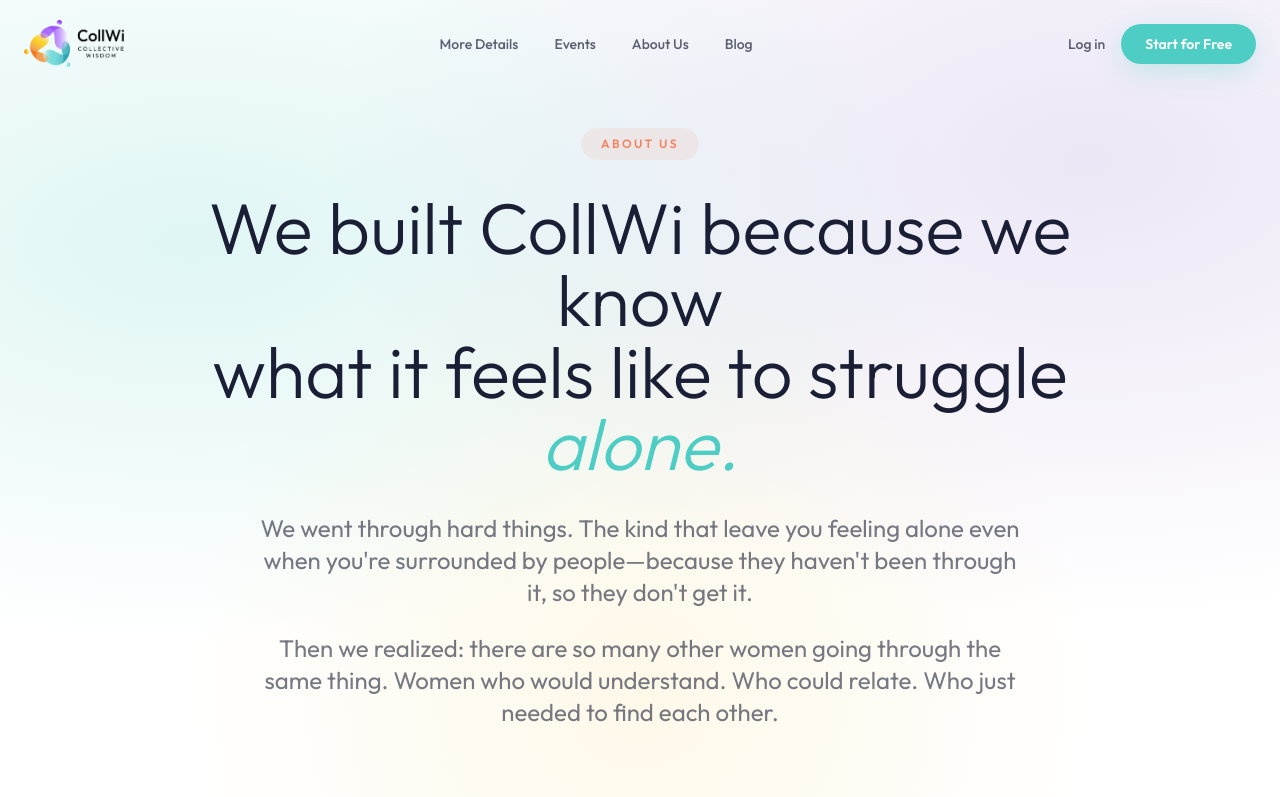
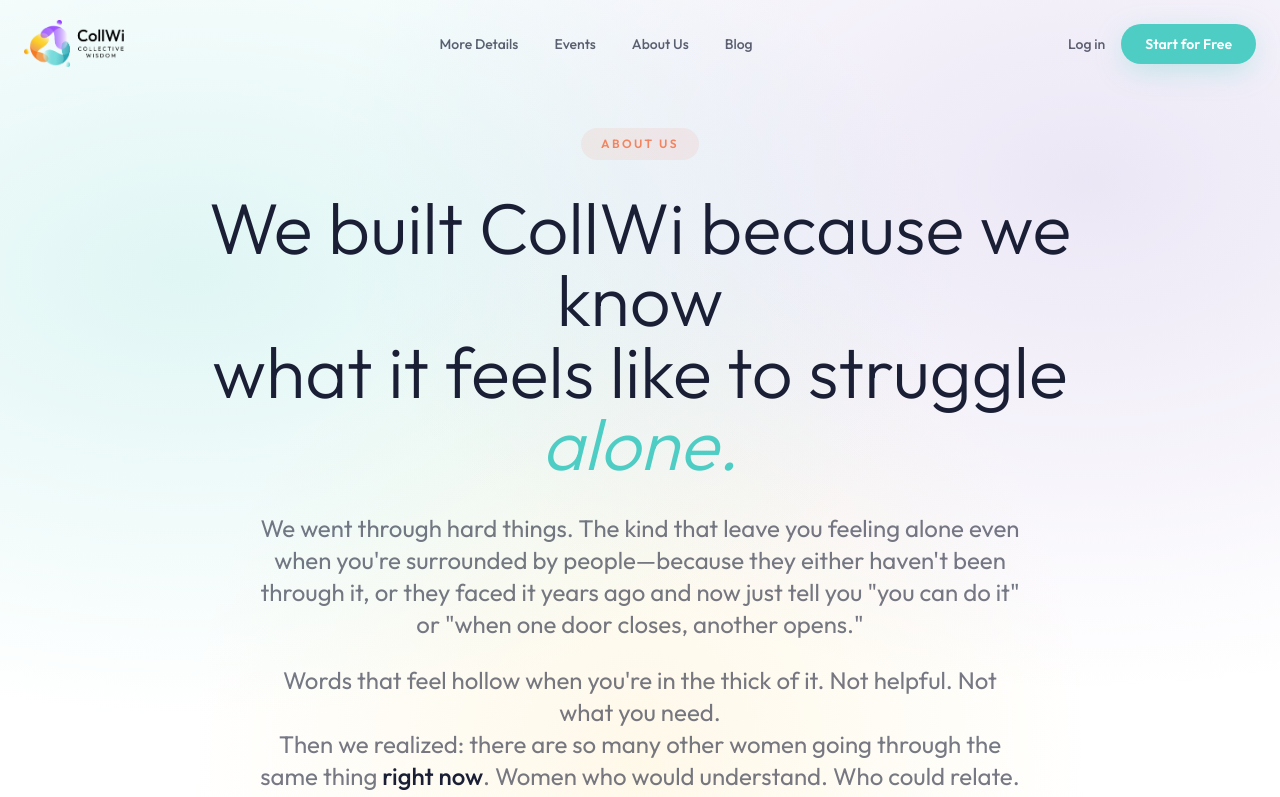
Before and after one commit to gaiaCollwi/collwi-landing, a Next.js app: page /about in a window 1280 px wide. Shown: the top 797 px of the page. Built offline with nearby package versions, Linux system fonts and the light colour scheme.

Commit message:
Add Barbara's feedback: include unhelpful platitudes from people who faced it in the past

```diff
--- a/app/about/page.js
+++ b/app/about/page.js
@@ -31,13 +31,20 @@
           <FadeIn delay={0.35}>
             <p className="text-xl md:text-2xl text-brand-navy/60 max-w-3xl mx-auto leading-relaxed mb-6">
               We went through hard things. The kind that leave you feeling alone even when you're
-              surrounded by people—because they haven't been through it, so they don't get it.
+              surrounded by people—because they either haven't been through it, or they faced it years ago
+              and now just tell you "you can do it" or "when one door closes, another opens."
             </p>
           </FadeIn>
 
           <FadeIn delay={0.45}>
             <p className="text-xl md:text-2xl text-brand-navy/60 max-w-3xl mx-auto leading-relaxed">
-              Then we realized: there are so many other women going through the same thing.
+              Words that feel hollow when you're in the thick of it. Not helpful. Not what you need.
+            </p>
+          </FadeIn>
+
+          <FadeIn delay={0.55}>
+            <p className="text-xl md:text-2xl text-brand-navy/60 max-w-3xl mx-auto leading-relaxed">
+              Then we realized: there are so many other women going through the same thing <em className="text-brand-navy font-medium not-italic">right now</em>.
               Women who would understand. Who could relate. Who just needed to find each other.
             </p>
           </FadeIn>
@@ -225,12 +232,16 @@
               <p className="text-lg md:text-xl">
                 We&apos;re <span className="text-brand-navy font-medium">Barbara</span> and <span className="text-brand-navy font-medium">Adriana</span>.
                 We both went through things that left us feeling completely alone—even though we were surrounded by people.
-                They hadn't experienced what we were going through, so they didn't get it. And that made us feel isolated
-                in our struggle.
               </p>
               <p className="text-lg md:text-xl">
-                Then we realized: there are so many other women out there facing similar struggles. Women who would understand.
-                Who could relate. Who just needed a place to find each other.
+                Some hadn't experienced what we were going through, so they didn't get it. Others had faced it in the past,
+                but weren't in it anymore—so we got well-meaning but unhelpful words like "you can do it" or "this will be
+                the best thing that ever happened to you" or "when one door closes, another opens." Things that felt impossible
+                to believe when we were in the thick of it.
+              </p>
+              <p className="text-lg md:text-xl">
+                Then we realized: there are so many other women out there facing similar struggles <em className="text-brand-navy font-medium not-italic">right now</em>.
+                Women who would understand. Who could relate. Who just needed a place to find each other.
               </p>
               <p className="text-lg md:text-xl">
                 That&apos;s why we built CollWi. A place where when you're struggling with something, you can show up and find
```
